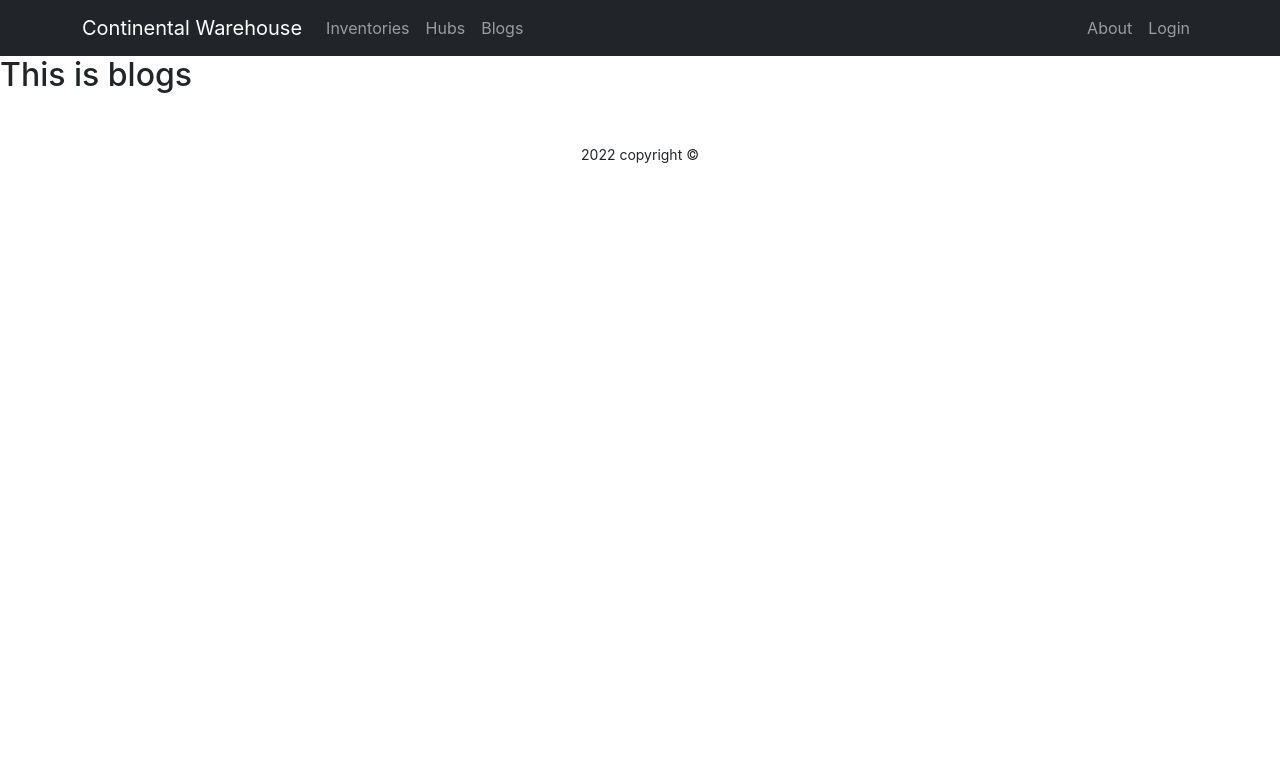
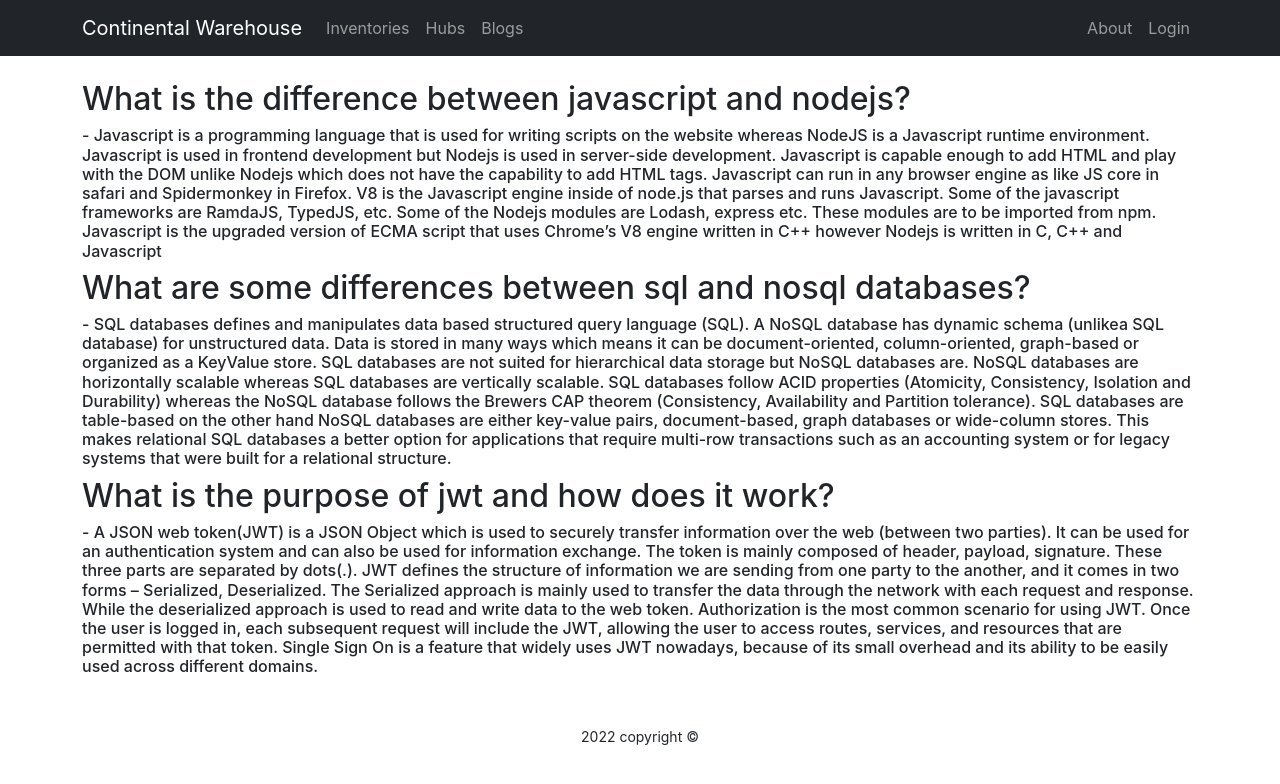
Before and after one commit to SpeedBird789/warehouse-client-A11, a React (Create React App) app: page /blogs in a window 1280 px wide. Shown: the top 784 px of the page. Built offline with nearby package versions, Linux system fonts and the light colour scheme; no server answers.

Commit message:
blogs done

```diff
--- a/package.json
+++ b/package.json
@@ -6,6 +6,7 @@
     "@testing-library/jest-dom": "^5.16.4",
     "@testing-library/react": "^13.1.1",
     "@testing-library/user-event": "^13.5.0",
+    "axios": "^0.27.2",
     "bootstrap": "^5.1.3",
     "firebase": "^9.7.0",
     "react": "^18.1.0",
--- a/src/App.js
+++ b/src/App.js
@@ -9,6 +9,7 @@ import Login from './Pages/Login/Login/Login';
 import Register from './Pages/Login/Register/Register';
 import RequireAuth from './Pages/Login/RequireAuth/RequireAuth';
 import Manage from './Pages/Manage/Manage';
+import MyItems from './Pages/MyItems/MyItems';
 import Footer from './Pages/Shared/Footer/Footer';
 import Header from './Pages/Shared/Header/Header';
 import NotFound from './Pages/Shared/NotFound/NotFound';
@@ -20,13 +21,22 @@ function App() {
       <Routes>
         <Route path='/' element={<Home></Home>}></Route>
         <Route path='/home' element={<Home></Home>}></Route>
-        <Route path='/inventory/:id' element={<InventoryDetail></InventoryDetail>}></Route>
+        <Route path='/inventory/:id' element={
+          <RequireAuth>
+             <InventoryDetail></InventoryDetail>
+          </RequireAuth>
+        }></Route>
         <Route path='/about' element={<About></About>}></Route>
         <Route path='/login' element={<Login></Login>}></Route>
         <Route path='/register' element={<Register></Register>}></Route>
         <Route path='/manage' element={
           <RequireAuth>
             <Manage></Manage>
+          </RequireAuth>
+        }></Route>
+        <Route path='/myitems' element={
+          <RequireAuth>
+            <MyItems></MyItems>
           </RequireAuth>
         }></Route>
         <Route path='/addinventory' element={
--- a/src/Pages/AddInventory/AddInventory.js
+++ b/src/Pages/AddInventory/AddInventory.js
@@ -24,7 +24,7 @@ const AddInventory = () => {
 
     return (
         <div className='w-50 mx-auto'>
-            <h2>Add an inventory</h2>
+            <h2 className='text-center mt-3 mb-3'>Add an inventory</h2>
             <form className='d-flex flex-column' onSubmit={handleSubmit(onSubmit)}>
                 <input className='mb-2' placeholder='Name' {...register("name", { required: true })} />
                 <textarea className='mb-2' placeholder='Description' {...register("description")} />
--- a/src/Pages/Blogs/Blogs.js
+++ b/src/Pages/Blogs/Blogs.js
@@ -2,9 +2,24 @@ import React from 'react';
 
 const Blogs = () => {
     return (
-        <div>
-            <h2>This is blogs</h2>
+        <div className='container mt-4 rounded'>
+
+            <div>
+                <h2>What is the difference between javascript and nodejs?</h2>
+                <h6>- Javascript is a programming language that is used for writing scripts on the website whereas NodeJS is a Javascript runtime environment. Javascript is used in frontend development but Nodejs is used in server-side development. Javascript is capable enough to add HTML and play with the DOM unlike Nodejs which does not have the capability to add HTML tags. Javascript can run in any browser engine as like JS core in safari and Spidermonkey in Firefox. V8 is the Javascript engine inside of node.js that parses and runs Javascript. Some of the javascript frameworks are RamdaJS, TypedJS, etc. Some of the Nodejs modules are Lodash, express etc. These modules are to be imported from npm. Javascript is the upgraded version of ECMA script that uses Chrome’s V8 engine written in C++ however Nodejs is written in C, C++ and Javascript </h6>
+            </div>
+
+            <div>
+                <h2> What are some differences between sql and nosql databases?</h2>
+                <h6>- SQL databases defines and manipulates data based structured query language (SQL). A NoSQL database has dynamic schema (unlikea SQL database) for unstructured data. Data is stored in many ways which means it can be document-oriented, column-oriented, graph-based or organized as a KeyValue store. SQL databases are not suited for hierarchical data storage but NoSQL databases are. NoSQL databases are horizontally scalable whereas SQL databases are vertically scalable. SQL databases follow ACID properties (Atomicity, Consistency, Isolation and Durability) whereas the NoSQL database follows the Brewers CAP theorem (Consistency, Availability and Partition tolerance). SQL databases are table-based on the other hand NoSQL databases are either key-value pairs, document-based, graph databases or wide-column stores. This makes relational SQL databases a better option for applications that require multi-row transactions such as an accounting system or for legacy systems that were built for a relational structure. </h6>
+            </div>
+
+            <div>
+                <h2>What is the purpose of jwt and how does it work?</h2>
+                <h6>- A JSON web token(JWT) is a JSON Object which is used to securely transfer information over the web (between two parties). It can be used for an authentication system and can also be used for information exchange. The token is mainly composed of header, payload, signature. These three parts are separated by dots(.). JWT defines the structure of information we are sending from one party to the another, and it comes in two forms – Serialized, Deserialized. The Serialized approach is mainly used to transfer the data through the network with each request and response. While the deserialized approach is used to read and write data to the web token. Authorization is the most common scenario for using JWT. Once the user is logged in, each subsequent request will include the JWT, allowing the user to access routes, services, and resources that are permitted with that token. Single Sign On is a feature that widely uses JWT nowadays, because of its small overhead and its ability to be easily used across different domains.</h6>
+            </div>
         </div>
+
     );
 };
 
--- a/src/Pages/Home/Inventories/Inventories.js
+++ b/src/Pages/Home/Inventories/Inventories.js
@@ -19,7 +19,7 @@ const Inventories = () => {
             <h1 className='mt-5 mb-3 inventories-title'>Inventories: </h1>
             <div className='inventories-container'>
                 {
-                    inventories.map(inventory => <Inventory key={inventory._id} inventory={inventory}></Inventory>)
+                    inventories.slice(0,6).map(inventory => <Inventory key={inventory._id} inventory={inventory}></Inventory>)
                 }
             </div>
             <div className='text-center mt-4'>
--- a/src/Pages/Manage/Manage.js
+++ b/src/Pages/Manage/Manage.js
@@ -1,9 +1,11 @@
 import React from 'react';
+import { useNavigate } from 'react-router-dom';
 import useInventories from '../../hooks/useInventories';
 
 
 const Manage = () => {
    const [inventories, setInventories] = useInventories();
+   const navigate = useNavigate();
 
    const handleDelete = id =>{
        const proceed = window.confirm('Are you sure you want to delete this item?')
@@ -27,7 +29,7 @@ const Manage = () => {
 
             {
                 inventories.map(inventory => <div key={inventory._id}>
-                    <h5>{inventory.name} <button onClick={()=> handleDelete(inventory._id)}>Delete</button> <button>Add New Item</button></h5>
+                    <h5>{inventory.name} <button className='btn btn-danger ms-2' onClick={()=> handleDelete(inventory._id)}>Delete</button> <button className='btn btn-success' onClick={()=>navigate('/addinventory')}>Add New Item</button></h5>
                 </div>)
             }
         </div>
--- /dev/null
+++ b/src/Pages/MyItems/MyItems.js
@@ -0,0 +1,26 @@
+import axios from 'axios';
+import React, { useEffect, useState } from 'react';
+import { set } from 'react-hook-form';
+
+const MyItems = () => {
+    const [myItems, setMyItems] = useState([]);
+
+    useEffect(()=>{
+        const getMyItems = async() =>{
+            const url = `http://localhost:5000/myitems`;
+            const {data} = await axios.get(url);
+            setMyItems(data);
+        }
+        getMyItems();
+
+    },[])
+
+
+    return (
+        <div>
+            <h2>My Items: {myItems.length} </h2>
+        </div>
+    );
+};
+
+export default MyItems;
--- a/src/Pages/Shared/Header/Header.js
+++ b/src/Pages/Shared/Header/Header.js
@@ -29,6 +29,7 @@ const Header = () => {
                             user && <>
                             <Nav.Link as={Link} to="addinventory">Add Item</Nav.Link>
                             <Nav.Link as={Link} to="manage">Manage Items</Nav.Link>
+                            <Nav.Link as={Link} to="myitems">My Items</Nav.Link>
 
                             </>
                         }
```
Also changed, not shown: src/Pages/InventoryDetail/InventoryDetail.js (+20 -0 lines), 1 other file (tests, documents, lock files or other folders).
